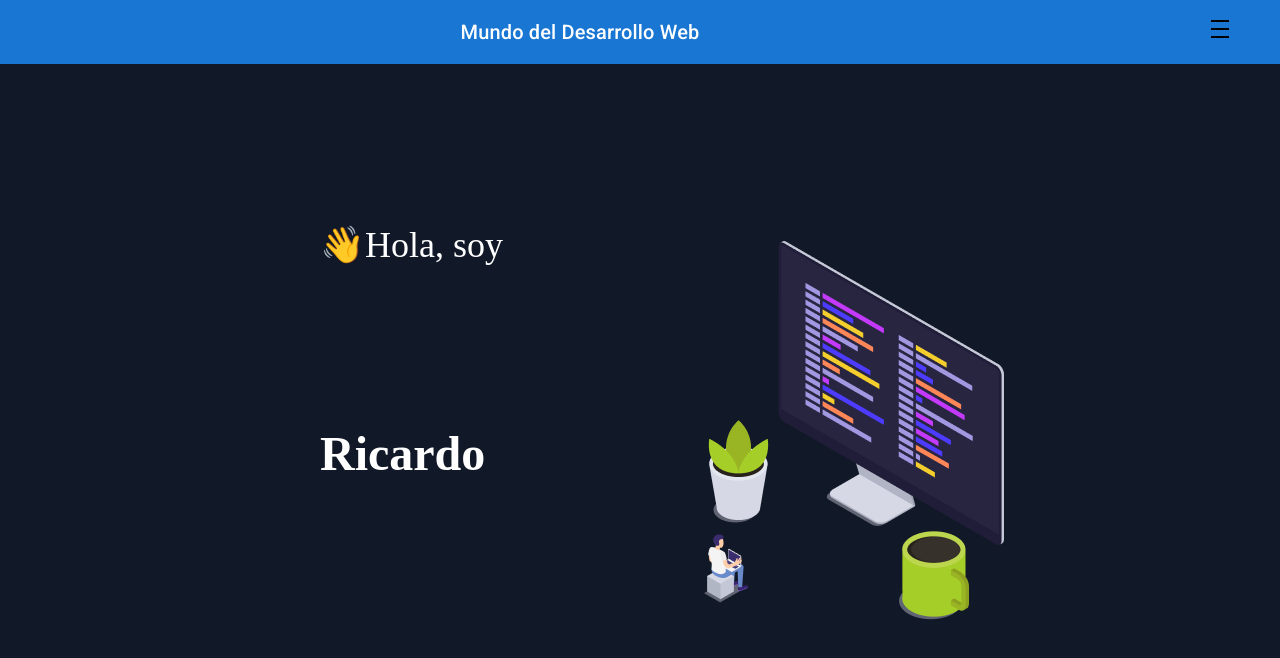
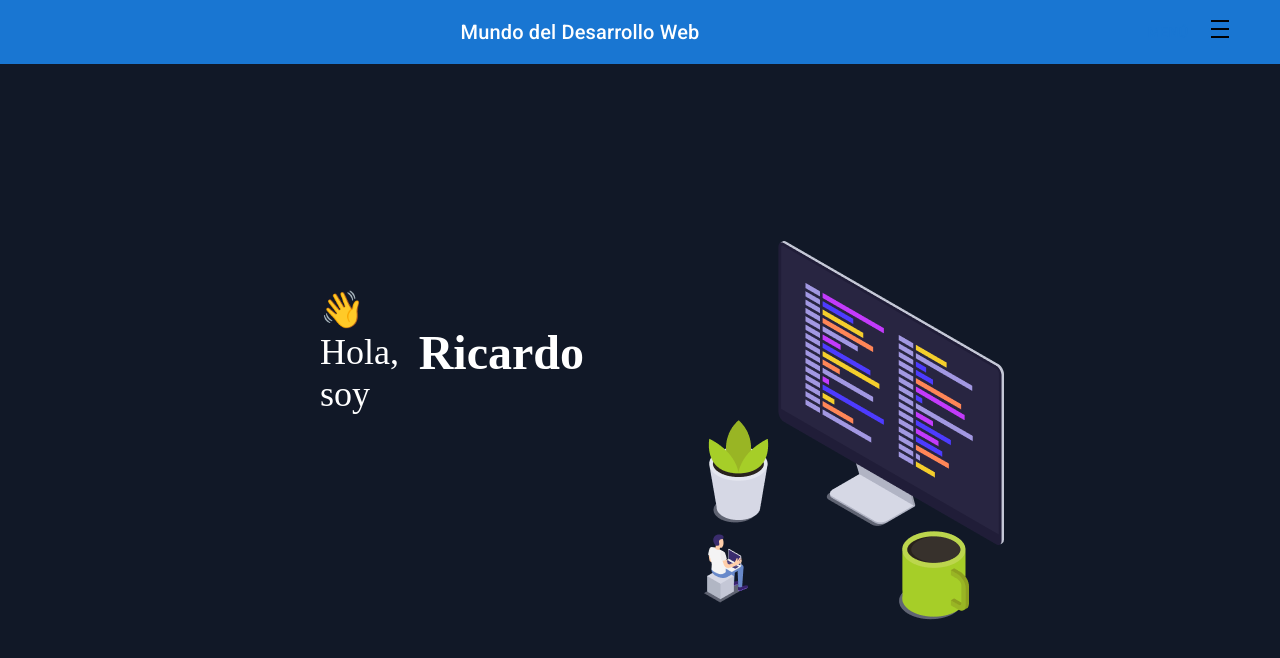
Before and after one commit to blackgoku-97/portafolio, a React (Vite) app: page / in a window 1280 px wide. Shown: the top 658 px of the page. Built offline with nearby package versions, Linux system fonts and the light colour scheme.

Commit message:
Inicio estructurado 2

```diff
--- a/src/components/inicio/Inicio.jsx
+++ b/src/components/inicio/Inicio.jsx
@@ -33,10 +33,7 @@ const Imagen = ({ imagen }) => (
 );
 
 const Header = ({ title, nombre }) => (
-  <Box sx={{
-    flexGrow: 1,
-    sx: Styles.header,
-  }}>
+  <Box sx={Styles.header}>
     <Box sx={Styles.title}>{title}</Box>
     <Box sx={Styles.nombre}>{nombre}</Box>
   </Box>
```
